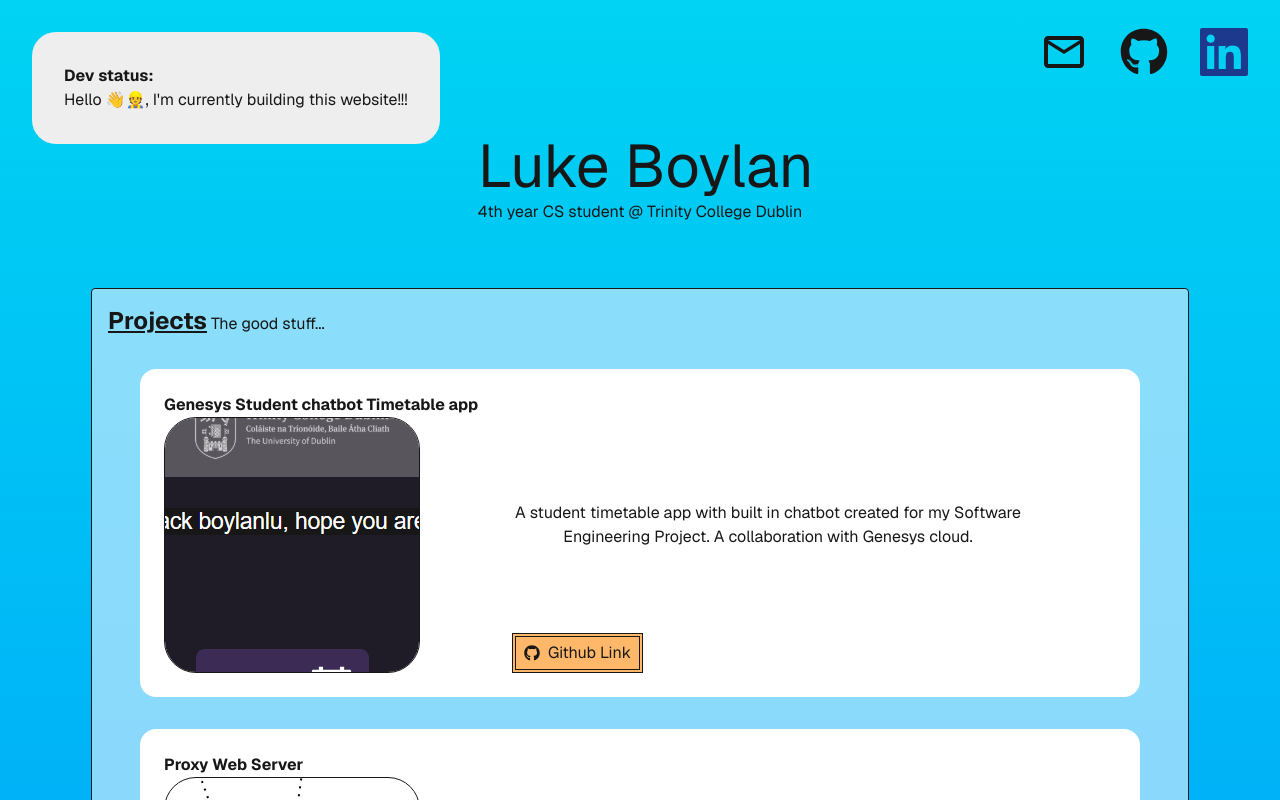
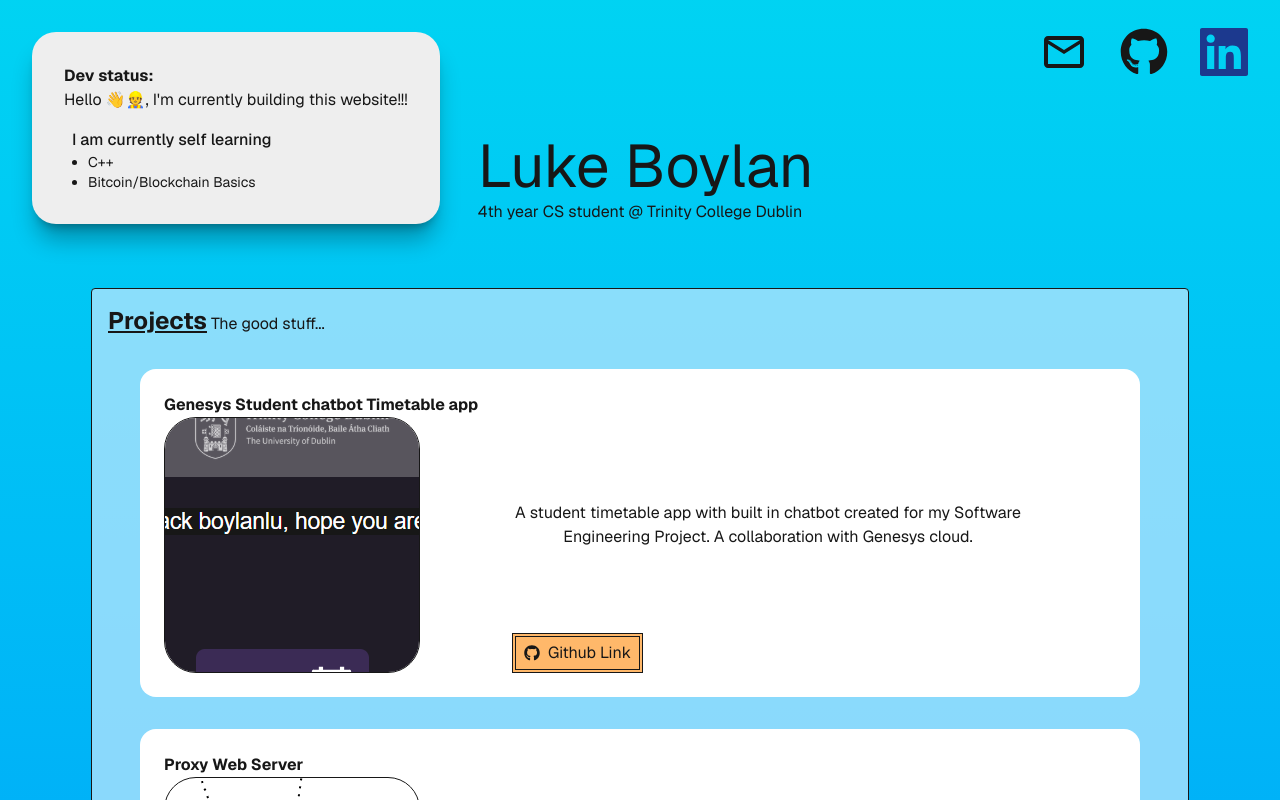
Before and after one commit to luke-boylan/Portfolio-Site, a Next.js app: page / in a window 1280 px wide. Shown: the top 800 px of the page. Built offline with nearby package versions, Linux system fonts and the light colour scheme.

Commit message:
stylised Dev status

```diff
--- a/src/app/Components/ProjectBox/ProjectBox.tsx
+++ b/src/app/Components/ProjectBox/ProjectBox.tsx
@@ -47,7 +47,7 @@ const ProjectBox = ({title, image, description, link}: {title:string, image:stri
                     </div>
                     <Dialog open={imageOpen} onClose={() => setImageOpen(false)} className="relative z-50">
                         <div className="fixed inset-0 flex items-center justify-center p-4 backdrop-brightness-75 backdrop-blur-md">
-                            <DialogPanel className="bg-white xl:scale-80 2xl:scale-100">
+                            <DialogPanel className="bg-white xl:scale-80 2xl:scale-110">
                             <Image
                                 alt="Expanded"
                                 src={image}
--- a/src/app/page.tsx
+++ b/src/app/page.tsx
@@ -81,7 +81,7 @@ export default function Home() {
   return (
     <div className="grid justify-items-center pb-20 gap-16 font-[family-name:var(--font-geist-sans)] w-screen md:w-full bg-linear-to-b from-cyan-400 to-blue-600">
       <Header></Header>
-      <div className="statusBlock absolute rounded-3xl p-8 top-8 left-8">
+      <div className="statusBlock absolute rounded-3xl p-8 top-8 left-8 shadow-xl/30">
         <div className= "bottom-4">
         <span className="font-bold">
           Dev status:
@@ -90,6 +90,13 @@ export default function Home() {
         <span>
           Hello 👋👷, I&apos;m currently building this website!!!
         </span>
+        <div className="self-end pt-4 pl-2 font-medium">
+          I am currently self learning
+          <ul className="list-disc text-sm pl-4 font-normal">
+            <li>C++</li>
+            <li>Bitcoin/Blockchain Basics</li>
+          </ul>
+        </div>
       </div>
 
       <div className="relative justify-self-center">
```
